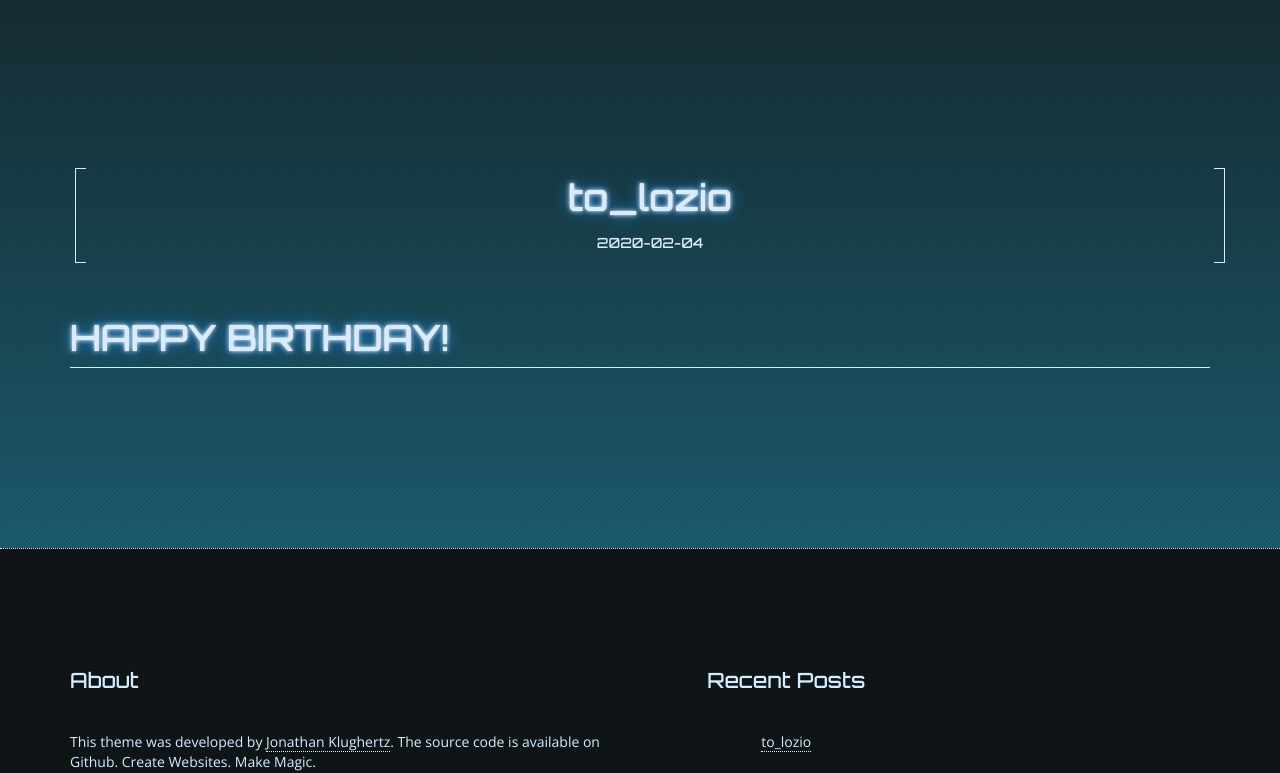
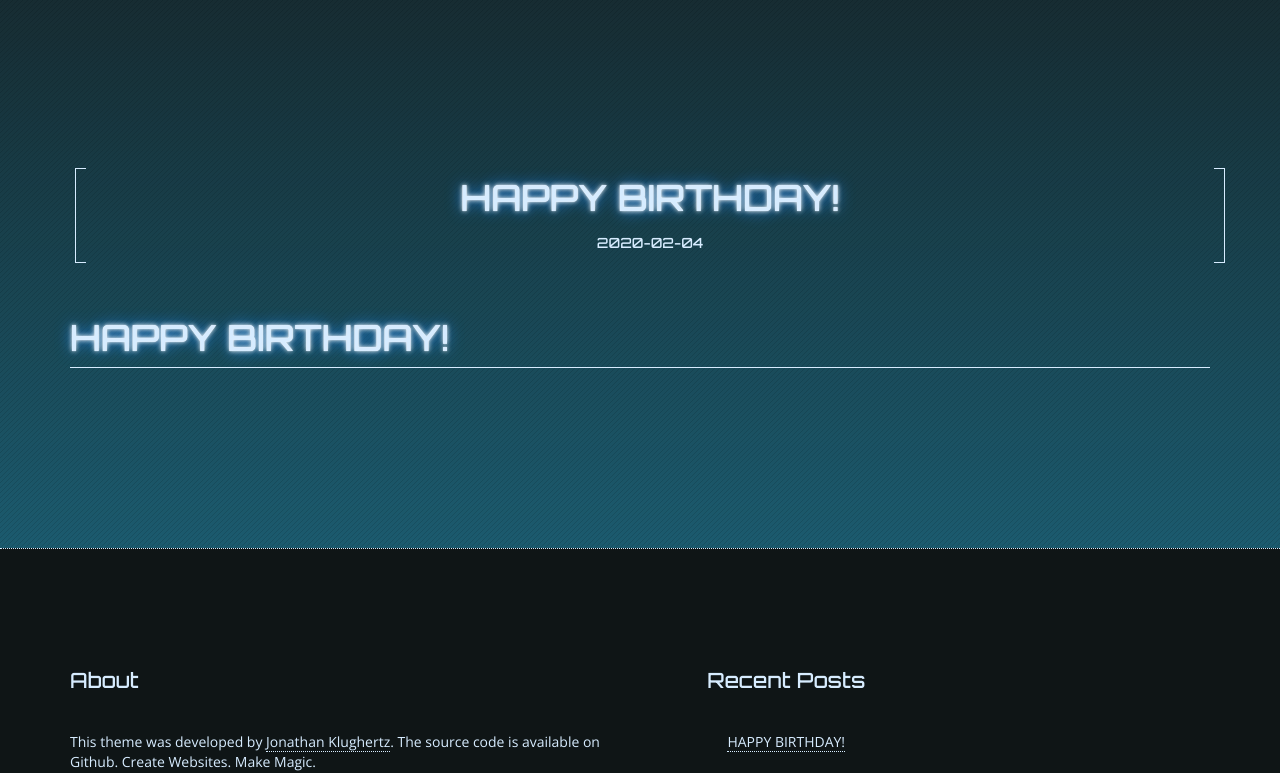
Before and after one commit to Lozio-0423/Lozio-0423.github.io, a plain HTML site: page to_lozio.html in a window 1280 px wide. Shown: the part 182-955 px from the top of the page. Drawn offline with nearby package versions, Linux system fonts and the light colour scheme.

Commit message:
Update to_lozio.html

```diff
--- a/to_lozio.html
+++ b/to_lozio.html
@@ -10,7 +10,7 @@
 
     <!--Description-->
 
-        <meta name="description" content="HAPPY BIRTHDAY!">
+        <meta name="description" content="to_lozio">
 
 
     <!--Author-->
@@ -20,7 +20,7 @@
 
     <!--Open Graph Title-->
 
-        <meta property="og:title" content="to_lozio"/>
+        <meta property="og:title" content="HAPPY BIRTHDAY!"/>
 
 
     <!--Open Graph Description-->
@@ -45,7 +45,7 @@
 
     <!-- Title -->
 
-    <title>to_lozio - Lozio&#39;s GitBlog</title>
+    <title>HAPPY BIRTHDAY! - Lozio&#39;s GitBlog</title>
 
     <!-- Bootstrap Core CSS -->
     <link rel="stylesheet" href="//maxcdn.bootstrapcdn.com/bootstrap/4.0.0-alpha.2/css/bootstrap.min.css" integrity="sha384-y3tfxAZXuh4HwSYylfB+J125MxIs6mR5FOHamPBG064zB+AFeWH94NdvaCBm8qnd" crossorigin="anonymous">
@@ -152,7 +152,7 @@
     <div class="post-header">
         <h1 class="title">
             <a href="/2020/02/04/to_lozio/">
-                to_lozio
+                HAPPY BIRTHDAY!
             </a>
         </h1>
         <div class="post-info">
@@ -207,7 +207,7 @@
         <ul>
 
             <li>
-                <a class="footer-post" href="/2020/02/04/to_lozio/">to_lozio</a>
+                <a class="footer-post" href="/2020/02/04/to_lozio/">HAPPY BIRTHDAY!</a>
             </li>
 
         </ul>
```
